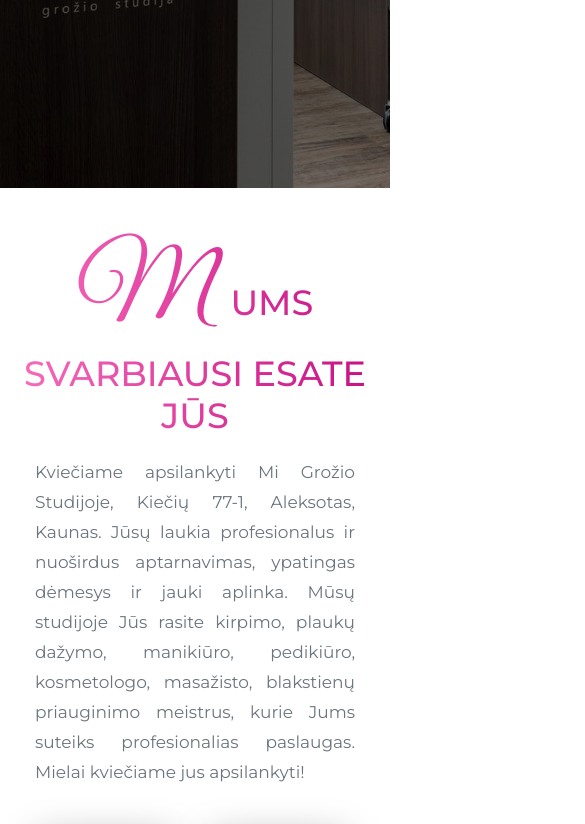
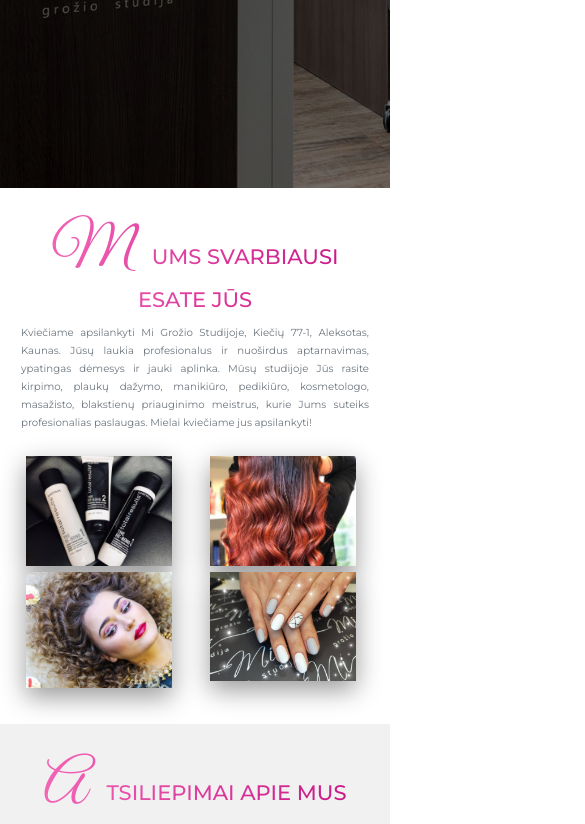
Before and after one commit to masalism/MiWebRedone, a website: page index.html in a window 390 px wide. Shown: the part 656-1480 px from the top of the page, 585 px wide, since content can reach past the window. Drawn offline with Linux system fonts and the light colour scheme.

Commit message:
added media query

```diff
--- /dev/null
+++ b/sass/abstracts/_mixins.scss
@@ -0,0 +1,29 @@
+//MEDIA QUERY MANAGER
+
+// 0 - 575px: sm
+// 576 - 767px: md
+// 768 - 991px: lg
+// 992 - 1140 xl
+// 1800px + : xxl
+
+//1em - 16px
+
+
+
+@mixin respond($breakpoint) {
+    @if $breakpoint == sm {
+        @media (max-width: 36em) { @content };  //600px - 37.5em
+    }
+    @if $breakpoint == md {
+        @media (max-width: 48em) { @content };  //900px
+    }
+    @if $breakpoint == lg {
+        @media (max-width: 62em) { @content }; //1200px
+    }
+    @if $breakpoint == xl {
+        @media (max-width: 71.25em) { @content };
+    }
+    @if $breakpoint == xxl {
+        @media (min-width: 112.5em) { @content };
+    }
+}
--- a/sass/base/_base.scss
+++ b/sass/base/_base.scss
@@ -1,3 +1,23 @@
 html {
     font-size: 62.5%;
+
+    @include respond(xl) {
+        font-size: 56.25%;
+    }
+
+    @include respond(lg) {
+        font-size: 50%;
+    }
+
+    @include respond(md) {
+        font-size: 43.25%;
+    }
+
+    @include respond(sm) {
+        font-size: 37.5%;
+    }
+
+    @include respond(xxl) {
+        font-size: 75%;
+    }
 }
--- a/sass/index.scss
+++ b/sass/index.scss
@@ -1,3 +1,4 @@
+@import "abstracts/mixins";
 @import "abstracts/variables";
 
 @import "base/animation";
```
Also changed, not shown: css/index.css.
